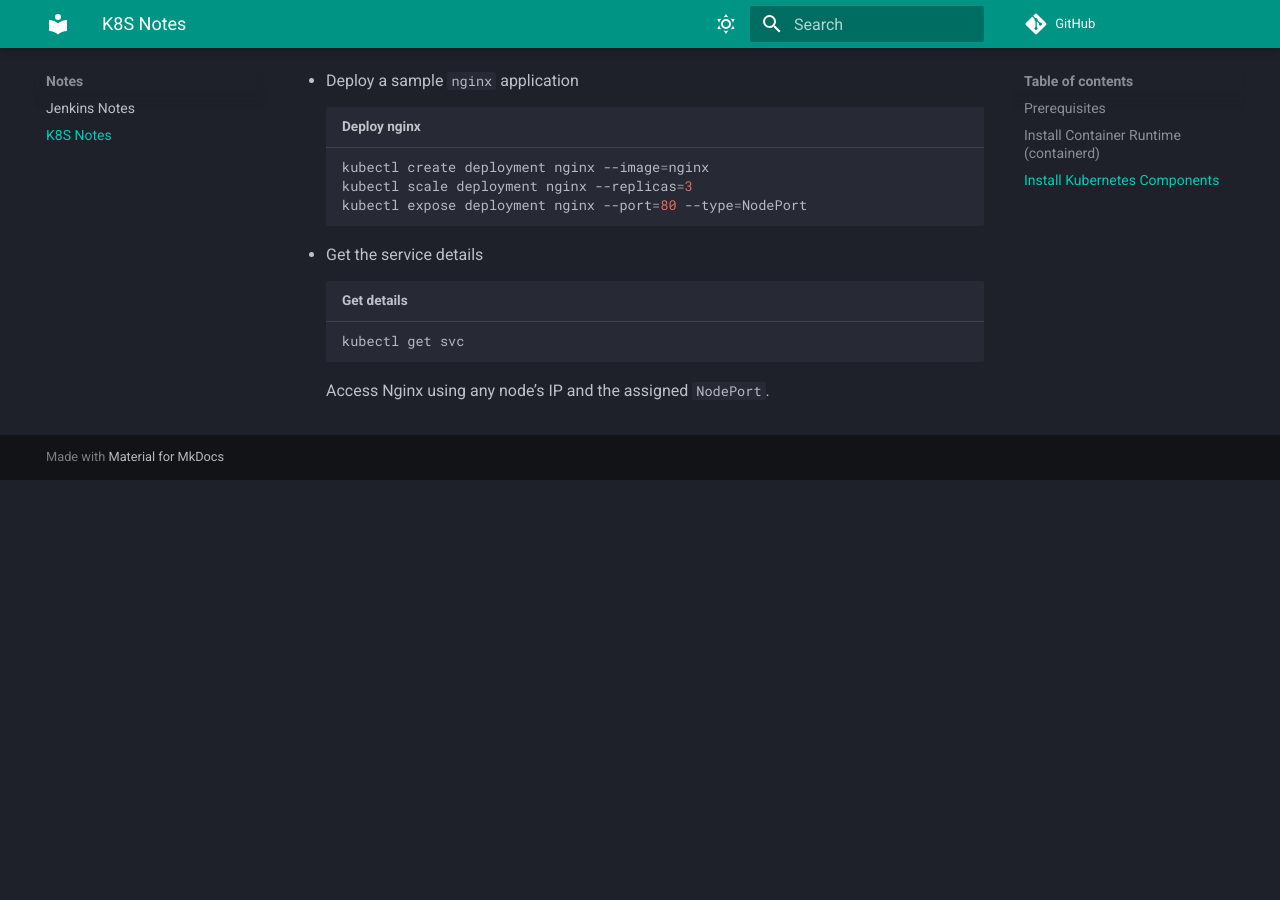
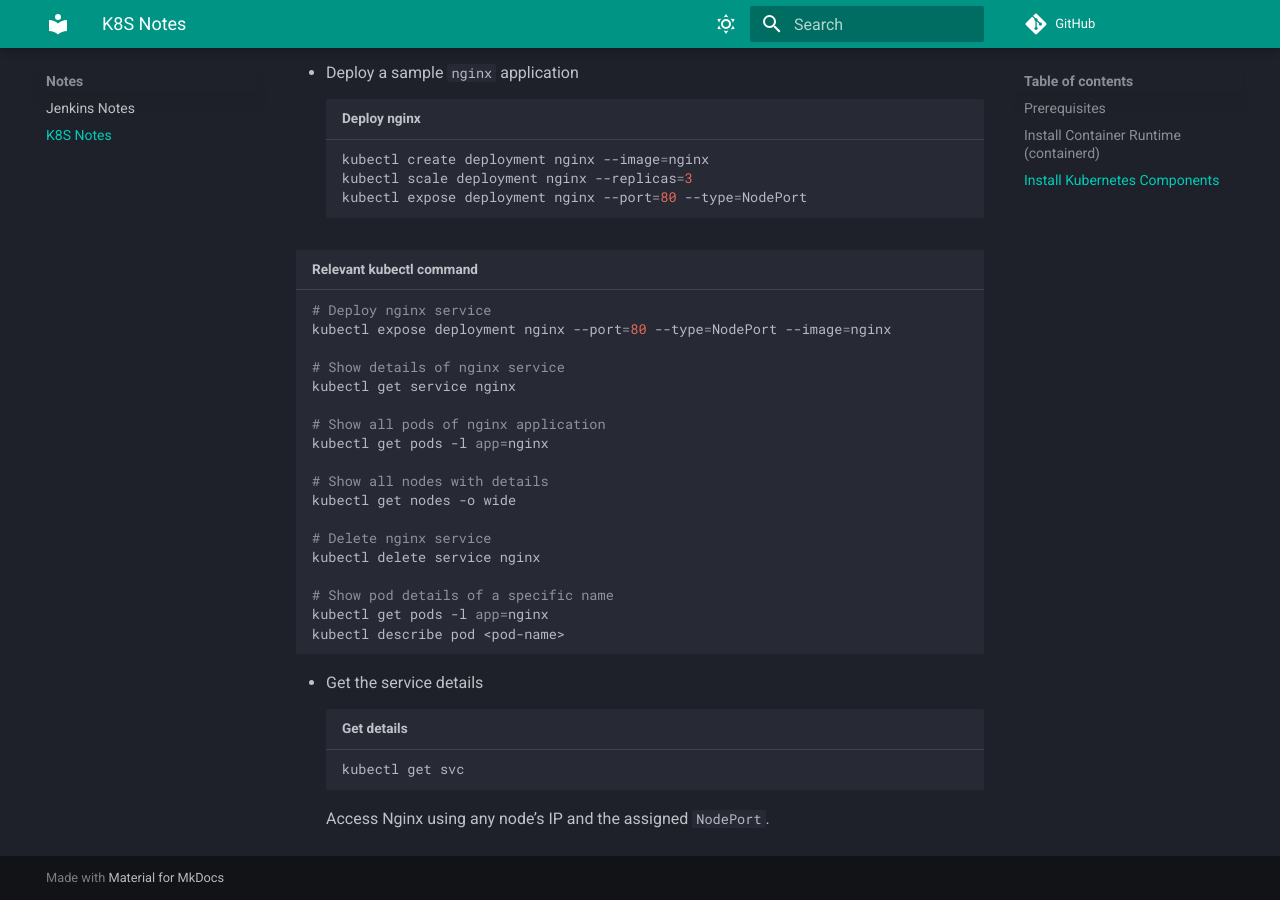
Before and after one commit to zhouushe/notes, an MkDocs documentation site: the page built from docs/k8s.md, in a window 1280 px wide and 900 px high, scrolled down 4998 px. Built offline with MkDocs 1.6.1 and Material for MkDocs 9.7.7, drawn with Linux system fonts in a browser that asks for light colours; comment, search, counter and statistics services are not loaded; before the commit the page ends 5478 px from its top, so only the background shows below that.

Commit message:
Update k8s.md

````diff
--- a/docs/k8s.md
+++ b/docs/k8s.md
@@ -159,6 +159,27 @@
 kubectl expose deployment nginx --port=80 --type=NodePort
 ```
 
+```bash title="Relevant kubectl command"
+# Deploy nginx service
+kubectl expose deployment nginx --port=80 --type=NodePort --image=nginx
+
+# Show details of nginx service
+kubectl get service nginx
+
+# Show all pods of nginx application
+kubectl get pods -l app=nginx
+
+# Show all nodes with details
+kubectl get nodes -o wide
+
+# Delete nginx service
+kubectl delete service nginx
+
+# Show pod details of a specific name
+kubectl get pods -l app=nginx
+kubectl describe pod <pod-name>
+```
+
 - Get the service details
 ```bash title="Get details"
 kubectl get svc
````
